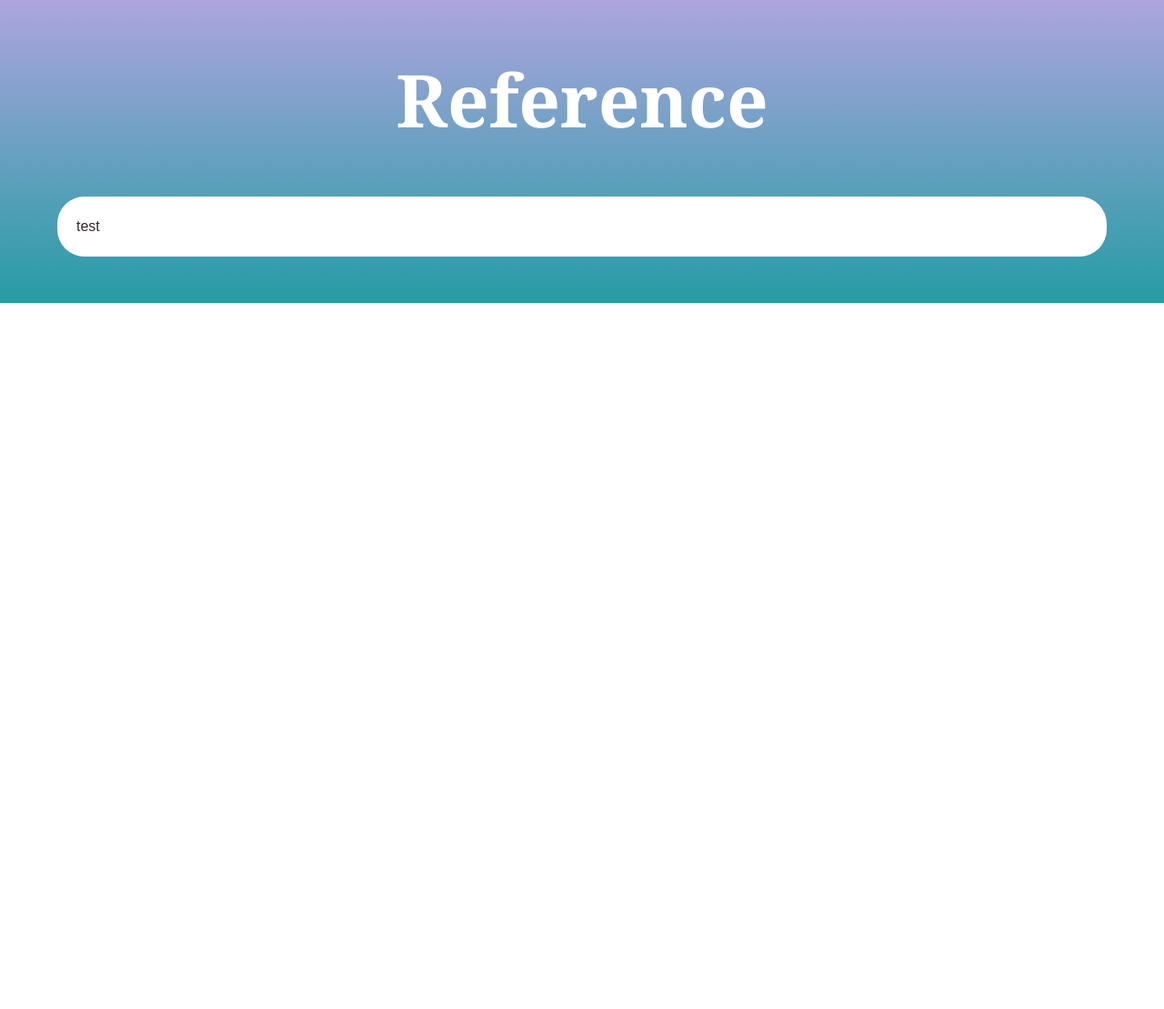
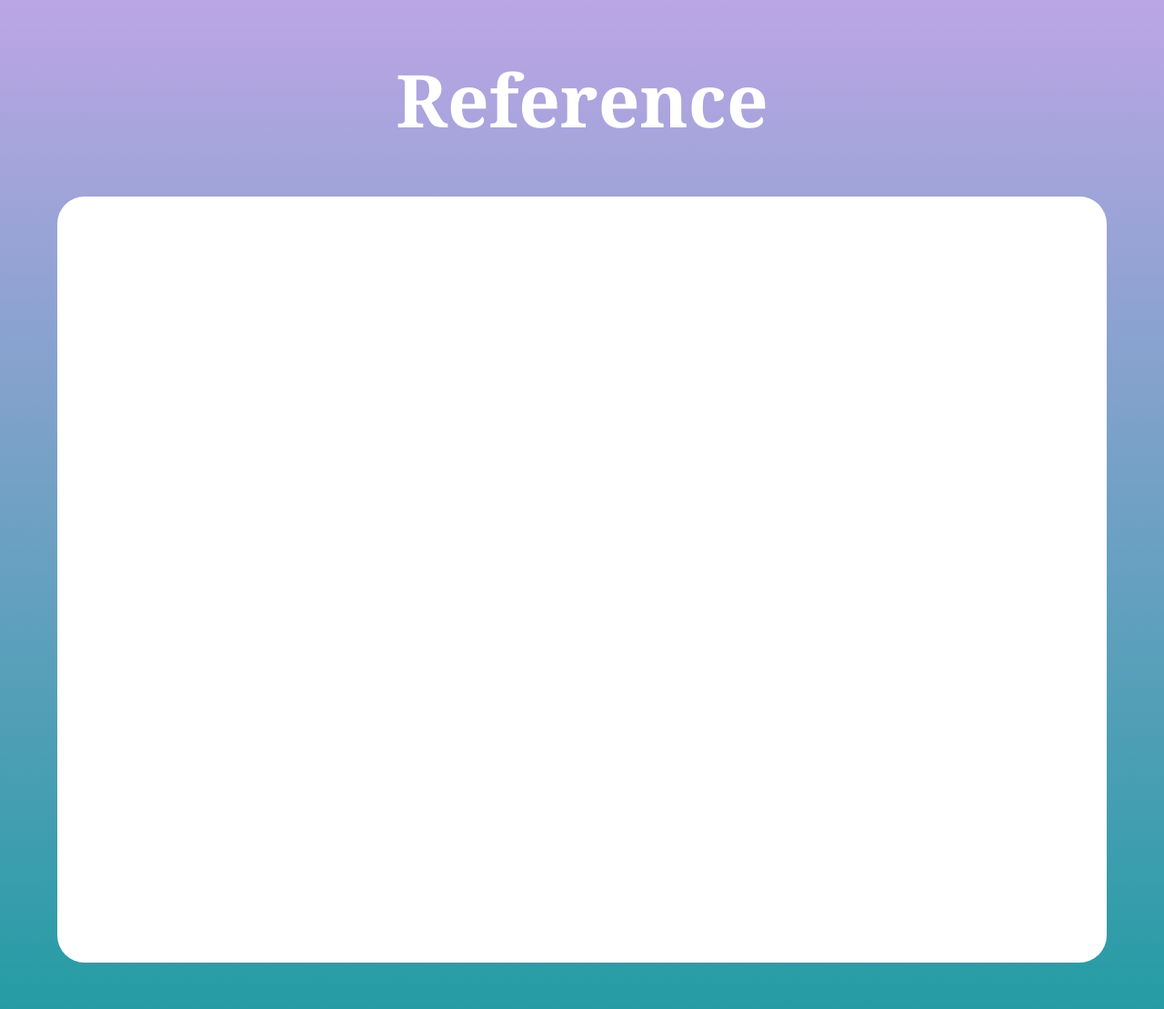
Before and after one commit to travis-dao/University-Database, a Flask app: template templates/reference.html in a window 1280 px wide. Shown: the part 54-1163 px from the top of the page at 91% size. Before the commit the page ends 387 px from the top, so only its background shows below. Run offline with Flask 3, Linux system fonts and the light colour scheme; the template is opened without the code that fills it, so the values that code supplies are empty; parts of the project's set-up code (start-up, migrations or seed data) failed here and were passed over.

Commit message:
fix ref init display

```diff
--- a/static/styles.css
+++ b/static/styles.css
@@ -287,6 +287,7 @@ h3 {
     margin: 20px auto;
     padding: 0 20px;
     width: auto;
+    min-height: 100vh;
     line-height: 150%;
 }
 
--- a/templates/reference.html
+++ b/templates/reference.html
@@ -28,7 +28,7 @@
 <body id="gradient">
     <h1 class="title">Reference</h1>
     <div class="display">
-        <p id="reference">test</p>
+        <p id="reference"></p>
     </div>
     <script src="{{ url_for('static', filename='reference.js') }}"></script>
 </body>
```
